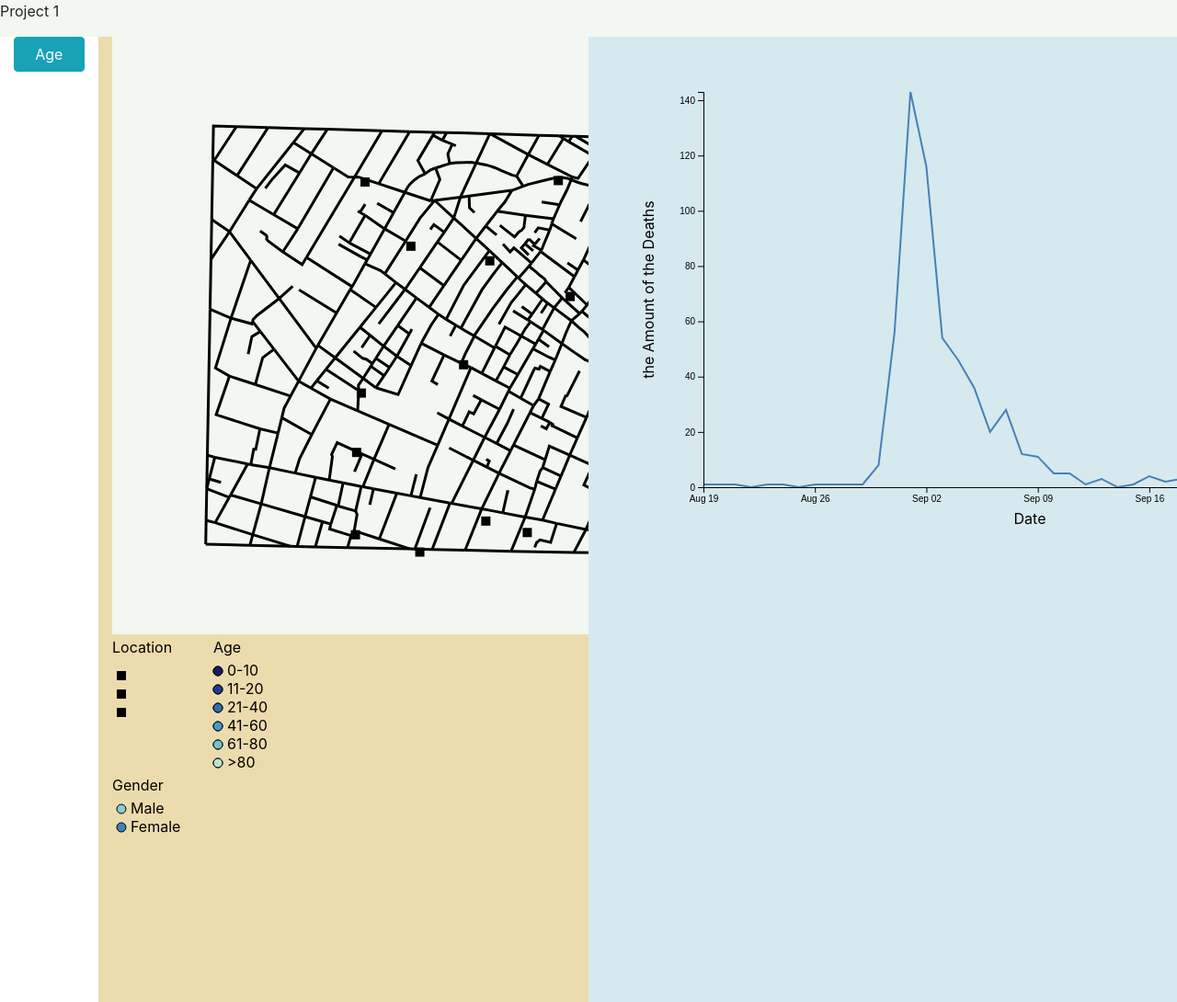
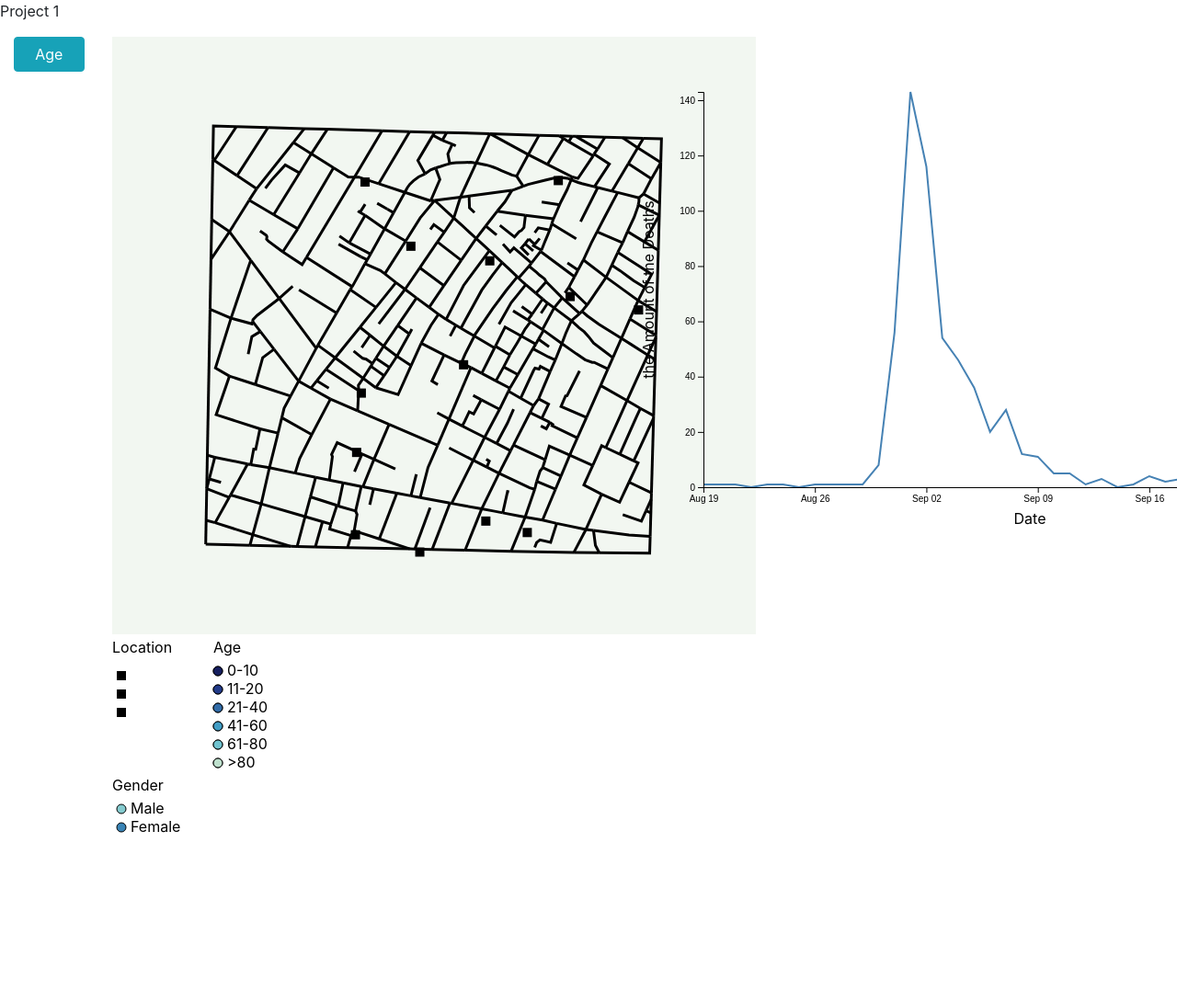
Before and after one commit to dhend/H517Project1, a plain HTML site: page index.html in a window 1280 px wide. Shown: the top 1090 px of the page at 92% size. Drawn offline with nearby package versions, Linux system fonts and the light colour scheme.

Commit message:
delete color

```diff
--- a/index.html
+++ b/index.html
@@ -38,7 +38,7 @@
 
     </head>
     <body>
-        <div class="container-fluid" style="background-color: rgb(242,247,241);">
+        <div class="container-fluid">
             <div class="row">
                 <p>Project 1</p>
             </div>
@@ -48,7 +48,7 @@
                     <button type="button" class="btn btn-info btn-block" id = "changeView" onclick="genderAndAge()">Age</button>
 
                 </div>
-                <div class="col-5" style="background-color: rgb(236,219,173);">
+                <div class="col-5">
                     <svg id="main" width="700" height="650" style="background-color:rgb(242,247,241);">
                         <g>
                         </g>
@@ -59,7 +59,7 @@
                     </svg>
                 </div>
                 <!-- <div class="col-1" style="background-color: rgb(157,210,184);"></div> -->
-                <div class="col-6" style="background-color: rgb(214,233,239);">
+                <div class="col-6">
                     <svg id="timegraph" width="1000" height="800" style="margin: 40;">
                     </svg>
                 </div>
```
